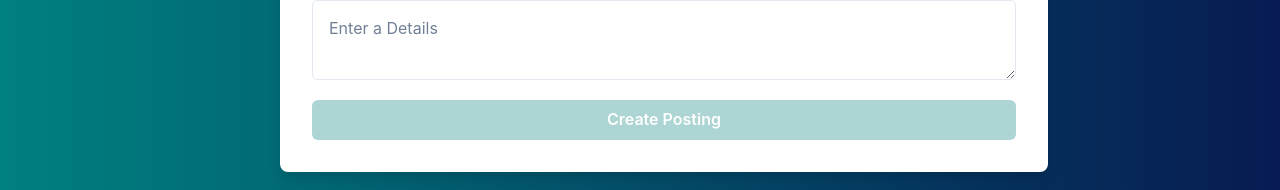
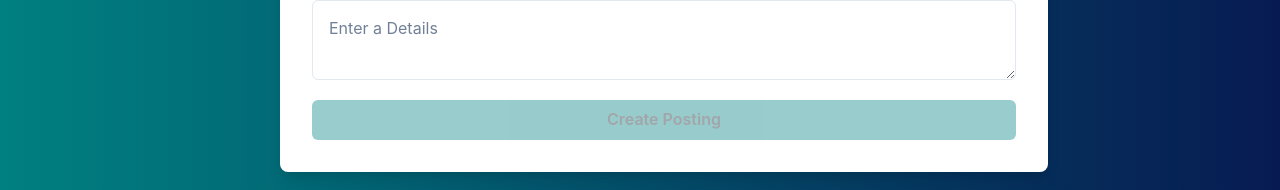
Before and after one commit to Naok000/gamers-board, a Next.js app: page /board/create in a window 1280 px wide. Shown: the part 561-751 px from the top of the page. Built offline with nearby package versions, Linux system fonts and the light colour scheme; no server answers.

Commit message:
Componentize common buttons

```diff
--- /dev/null
+++ b/components/CommonButton.tsx
@@ -0,0 +1,29 @@
+import React from 'react';
+import { Button, SystemStyleObject } from '@chakra-ui/react';
+
+type Props = {
+  bg: string;
+  color?: string;
+  text: string;
+  hover?: SystemStyleObject | undefined;
+  clickAct: React.MouseEventHandler<HTMLButtonElement> | undefined;
+  disable?: boolean;
+};
+
+const CommonButton = ({ bg, color, text, hover, clickAct, disable }: Props) => {
+  return (
+    <>
+      <Button
+        bg={bg}
+        color={color}
+        _hover={hover}
+        onClick={clickAct}
+        isDisabled={disable}
+      >
+        {text}
+      </Button>
+    </>
+  );
+};
+
+export default CommonButton;
--- a/pages/board/create.tsx
+++ b/pages/board/create.tsx
@@ -4,7 +4,6 @@ import {
   Input,
   FormLabel,
   Stack,
-  Button,
   Select,
   Textarea,
   useColorModeValue,
@@ -24,6 +23,7 @@ import { generateFileName } from '../../utils/generateFileName';
 import { MdAddPhotoAlternate } from 'react-icons/md';
 import { hiddenInputFeature } from '../../components/input_file_image/hiddenInputFeature';
 import InputFileIconButton from '../../components/input_file_image/InputFileIconButton';
+import CommonButton from '../../components/CommonButton';
 
 const CreatePosting = () => {
   const router = useRouter();
@@ -176,17 +176,16 @@ const CreatePosting = () => {
                 />
               </FormControl>
 
-              <Button
-                isDisabled={
+              <CommonButton
+                bg={'teal'}
+                clickAct={() => addPosting()}
+                text='Create Posting'
+                disable={
                   !newPosting.gameTitle ||
                   newPosting.gameTitle === 'any title' ||
                   !newPosting.title
                 }
-                colorScheme='teal'
-                onClick={() => addPosting()}
-              >
-                Create Posting
-              </Button>
+              />
             </Stack>
           </Box>
         </Stack>
```
Also changed, not shown: pages/auth/login.tsx (+12 -14 lines), pages/auth/signup.tsx (+7 -8 lines).
